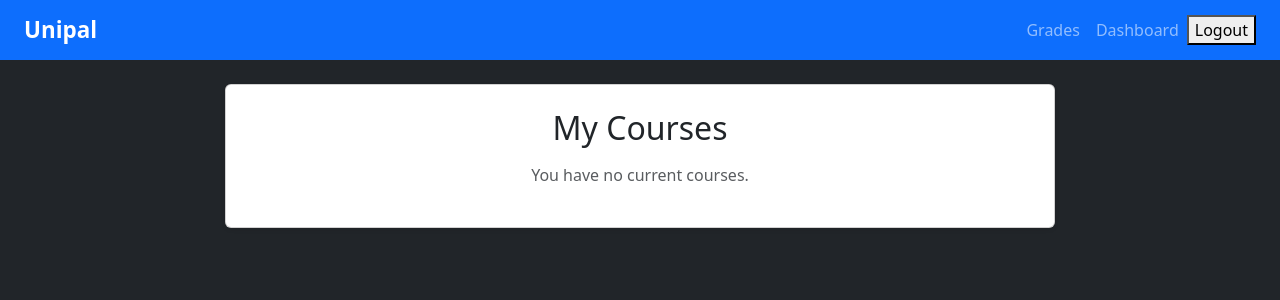
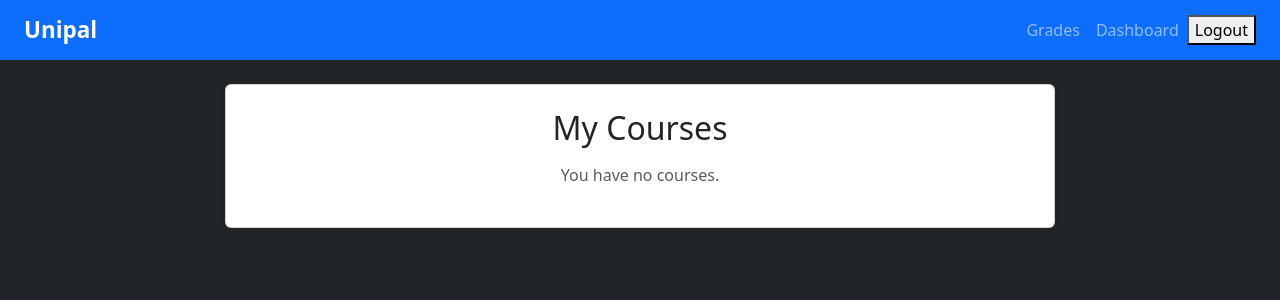
Before and after one commit to isaactrejo/CSCI-4600-Course-Project-Frontend, an Angular app: page /dashboard in a window 1280 px wide. Shown: the top 300 px of the page. Built offline with nearby package versions, Linux system fonts and the light colour scheme; no server answers; sample sign-in values are in the browser's storage.

Commit message:
'change'

```diff
--- a/src/app/components/dashboard/dashboard.component.ts
+++ b/src/app/components/dashboard/dashboard.component.ts
@@ -28,7 +28,7 @@ import { Router } from '@angular/router';
           <div class="col-lg-8 text-center">
             <div class="card shadow-sm p-4">
               <h2 class="mb-3">My Courses</h2>
-              <p class="text-muted">You have no current courses.</p>
+              <p class="text-muted">You have no courses.</p>
             </div>
           </div>
         </div>
```
